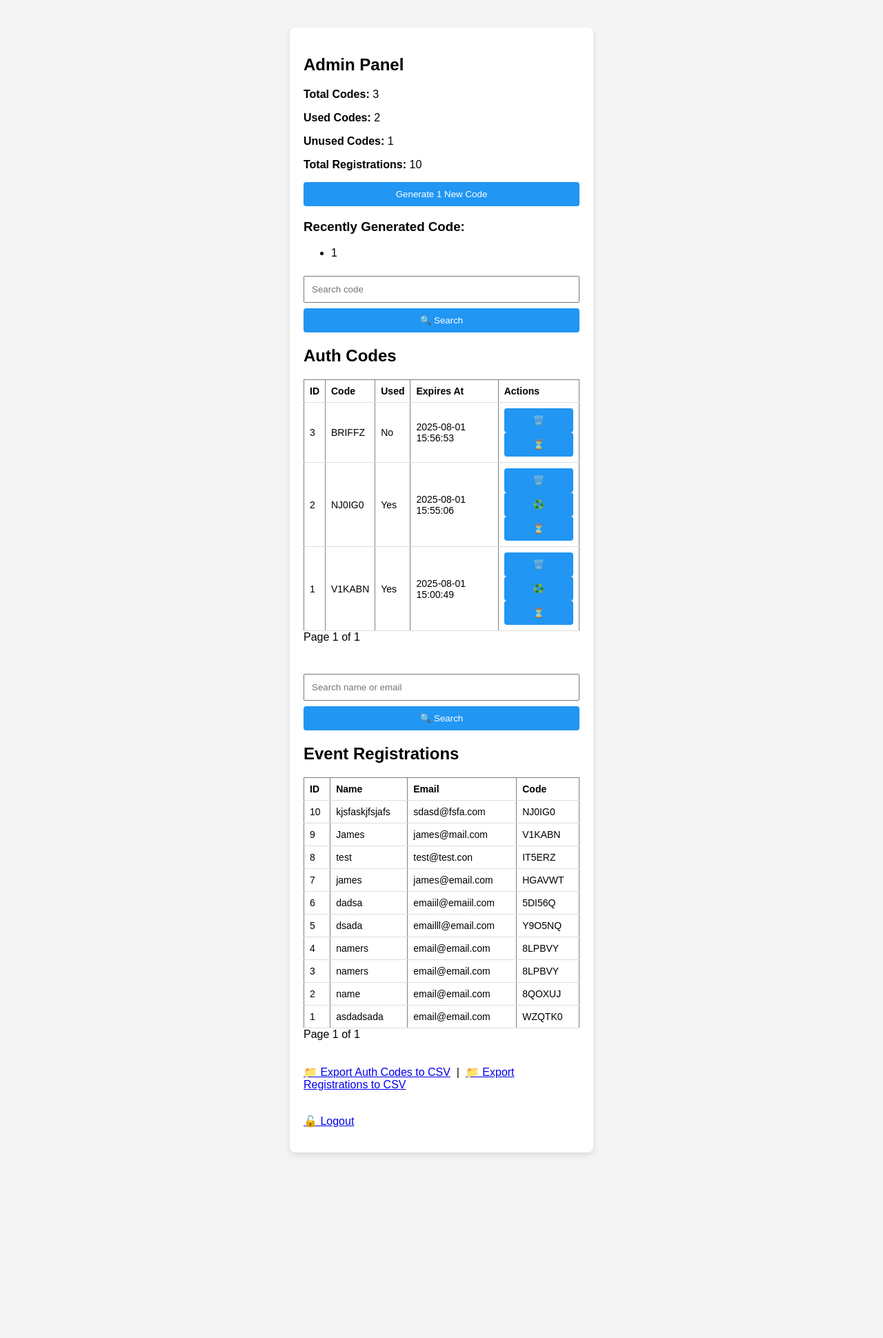
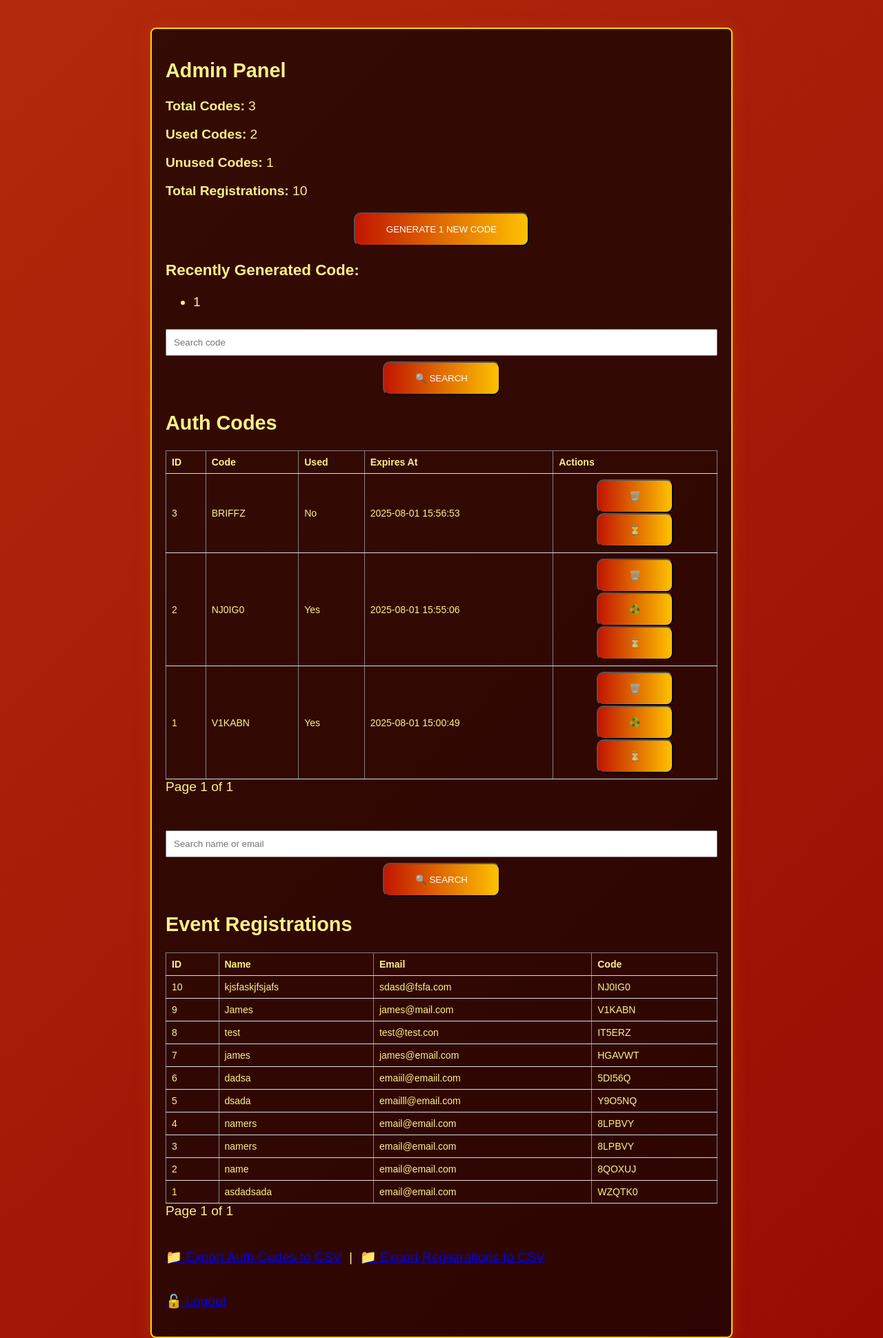
Before and after one commit to CodeKuen/qr_auth_app_main, a Flask app: page /admin in a window 1280 px wide. Shown: the whole page at 69% size. Before the commit the page ends 1675 px from the top, so only its background shows below. Run offline with Flask 3, Linux system fonts and the light colour scheme; the visitor is signed in with stand-in values (Sample User, id 1).

Commit message:
frontend changes
new bg
new buttons
new container
change font
change input boxes
include images

```diff
--- a/app.py
+++ b/app.py
@@ -93,7 +93,7 @@ def admin():
     if request.method == 'POST' and 'generate_code' in request.form:
         purge_expired_codes()
         code = generate_code()
-        auth_code = AuthCode(code=code, expires_at=datetime.now() + timedelta(minutes=30))
+        auth_code = AuthCode(code=code, expires_at=datetime.now() + timedelta(minutes=5))
         db.session.add(auth_code)
         db.session.commit()
         session['new_code'] = code
--- a/static/style.css
+++ b/static/style.css
@@ -1,17 +1,50 @@
 body {
-  font-family: Arial, sans-serif;
-  background: #f4f4f4;
-  margin: 0;
-  padding: 0;
+	background: linear-gradient(-45deg, #3B060A, #8A0000, #C83F12, #FFF287);
+	background-size: 1000% 1000%;
+	animation: gradient 15s ease infinite;
+	height: 100vh;
 }
+
+@keyframes gradient {
+	0% {
+		background-position: 50% 0%;
+	}
+	50% {
+		background-position: 50% 50%;
+	}
+	100% {
+		background-position: 50% 0%;
+	}
+}
+
+.admin_container {
+  width: 90%;
+  max-width: 800px;
+  margin: 40px auto;
+  background: white;
+  padding: 20px;
+  background-color: rgba(0, 0, 0, 0.7); /* semi-transparent dark overlay */
+  border: 2px solid #FFD700;
+  border-radius: 8px;
+  color: #FFF287;
+  box-shadow: 0 0 20px rgba(200, 63, 18, 0.5);
+  font-family: sans-serif;
+  font-size: 1.2rem;
+}
+
 .container {
   width: 90%;
   max-width: 400px;
   margin: 40px auto;
   background: white;
   padding: 20px;
+  background-color: rgba(0, 0, 0, 0.7); /* semi-transparent dark overlay */
+  border: 2px solid #FFD700;
   border-radius: 8px;
-  box-shadow: 0 4px 8px rgba(0,0,0,0.1);
+  color: #FFF287;
+  box-shadow: 0 0 20px rgba(200, 63, 18, 0.5);
+  font-family: sans-serif;
+  font-size: 1.2rem;
 }
 input[type="text"], input[type="email"] {
   width: 100%;
@@ -19,13 +52,25 @@ input[type="text"], input[type="email"] {
   margin: 8px 0;
   box-sizing: border-box;
 }
+
+button {background-image: linear-gradient(to right, #c21500 0%, #ffc500  51%, #c21500  100%)}
+
 button {
-  width: 100%;
-  padding: 10px;
-  background-color: #2196F3;
+  margin: auto;
+  padding: 15px 45px;
+  text-align: center;
+  text-transform: uppercase;
+  transition: 0.5s;
+  background-size: 200% auto;
   color: white;
-  border: none;
-  border-radius: 4px;
+  border-radius: 10px;
+  display: block;
+}
+
+button:hover {
+  background-position: right center; /* change the direction of the change here */
+  color: #fff;
+  text-decoration: none;
 }
 .alert {
   background-color: #ffdddd;
--- a/templates/admin.html
+++ b/templates/admin.html
@@ -5,7 +5,7 @@
   <link rel="stylesheet" href="/static/style.css">
 </head>
 <body>
-  <div class="container">
+  <div class="admin_container">
     <h2>Admin Panel</h2>
 
     <!-- Stats Summary -->
@@ -56,7 +56,7 @@
         <td>{{ code.expires_at.strftime("%Y-%m-%d %H:%M:%S") }}</td>
         <td>
           <form method="POST" action="{{ url_for('delete_code', code_id=code.id) }}" style="display:inline;">
-            <button type="submit" onclick="return confirm('Delete this code?')">🗑️</button>
+            <button type="submit">🗑️</button>
           </form>
 
           {% if code.used %}
@@ -66,7 +66,7 @@
           {% endif %}
 
           <form method="POST" action="{{ url_for('extend_code', code_id=code.id) }}" style="display:inline;">
-            <button type="submit" onclick="return confirm('Extend this code\'s expiry?')">⏳</button>
+            <button type="submit">⏳</button>
           </form>
         </td>
       </tr>
```
Also changed, not shown: instance/database.db.
